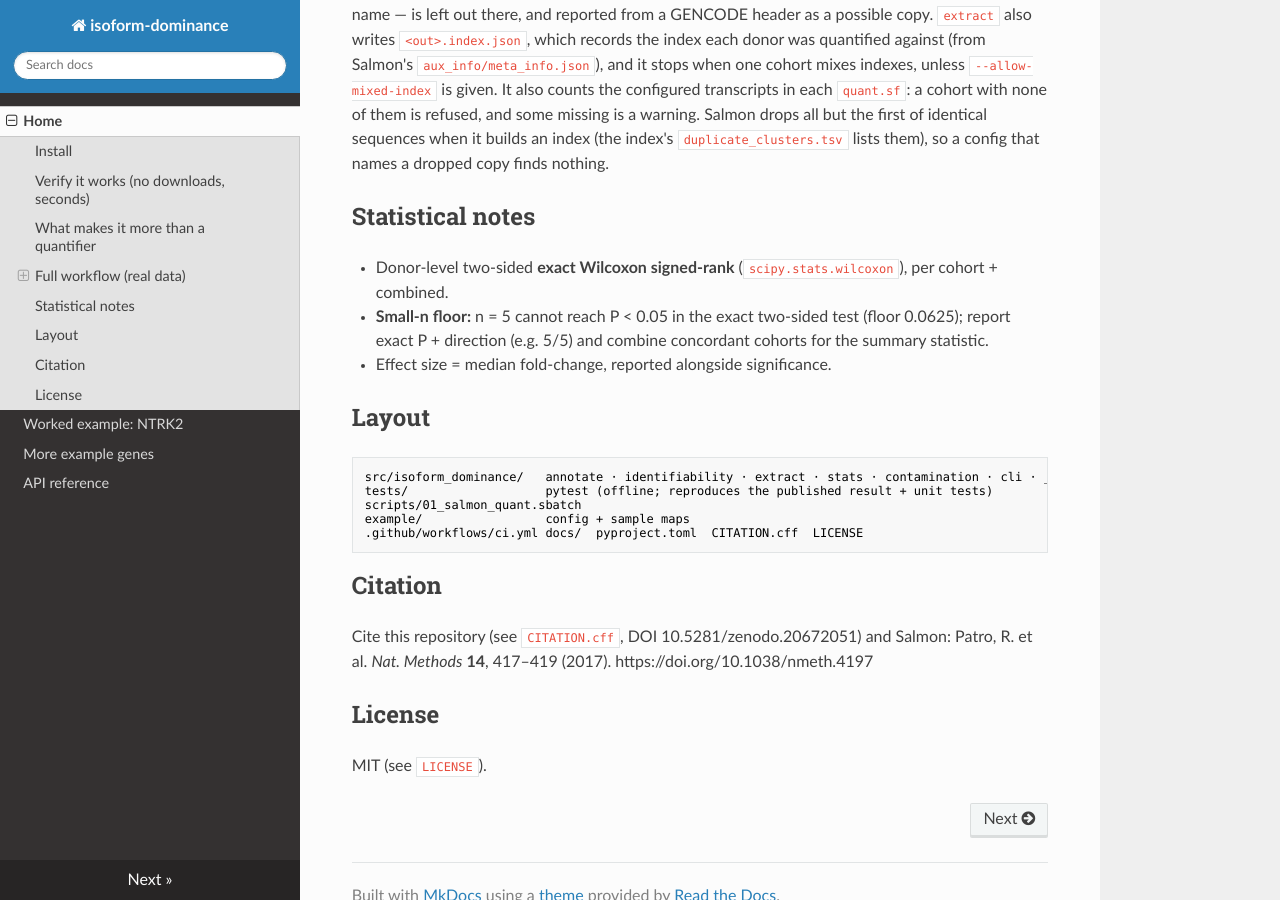
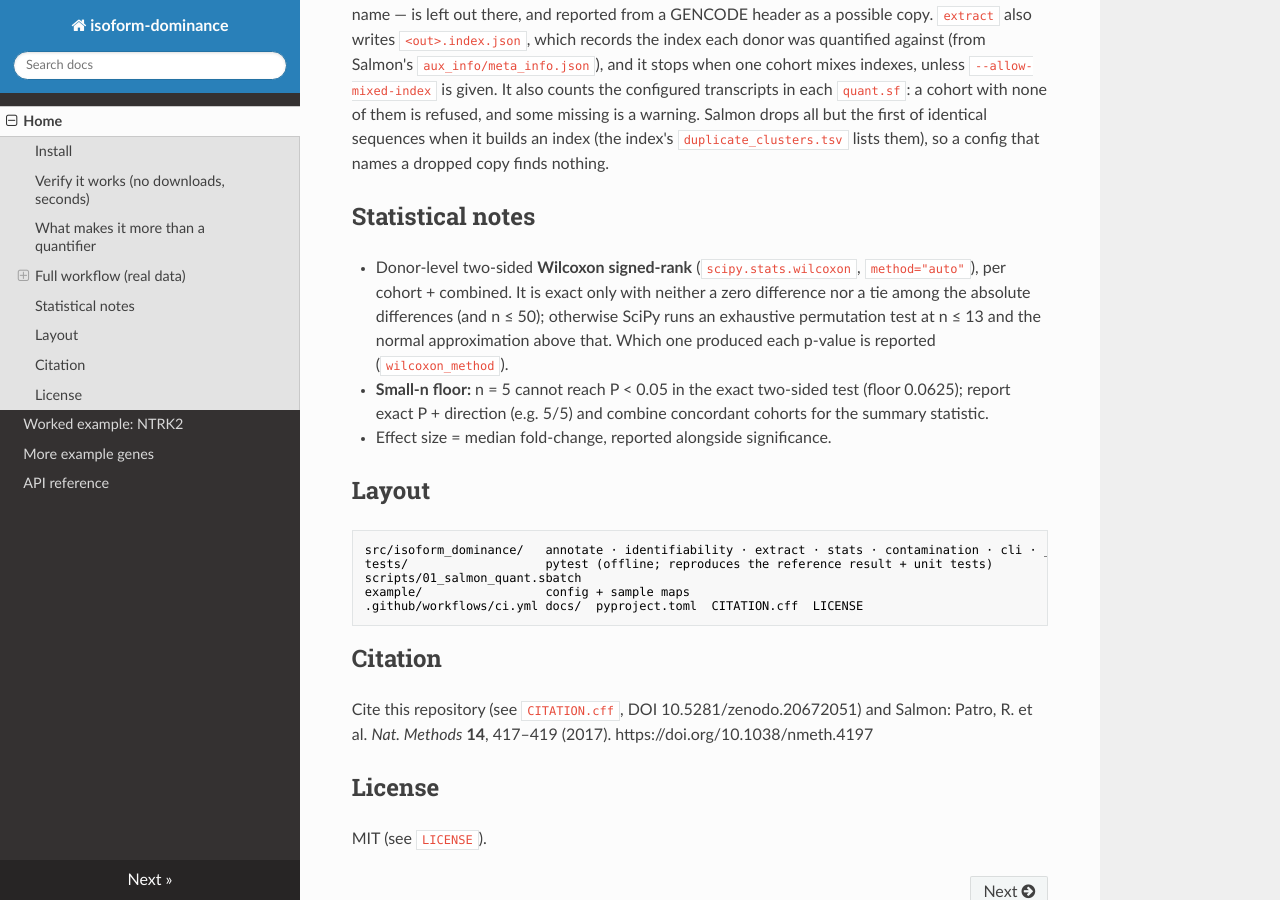
Before and after one commit to charliekim97/isoform-dominance-pipeline, an MkDocs documentation site: the page built from docs/index.md, in a window 1280 px wide and 900 px high, scrolled down 2727 px. Built offline with MkDocs 1.6.1, drawn with Linux system fonts in a browser that asks for light colours; nearby versions of some CDN libraries; some of the changed text lies outside the part shown.

Commit message:
docs: the layers are computed from sequence and the stated design; the paired-end example that was wrong; the predicted SE is no lower bound on replicate scatter; the reference result, not a published one

````diff
--- a/docs/index.md
+++ b/docs/index.md
@@ -39,7 +39,7 @@
 isoform-dominance selftest
 # or: pytest -q
 ```
-reproduces the published LEPR result (5/5, 6/6, combined n=11 P=9.8e-4) on a clean machine.
+reproduces the reference LEPR result (5/5, 6/6, combined n=11 P=9.8e-4) on a clean machine.
 
 ## What makes it more than a quantifier
 
@@ -142,7 +142,11 @@
 
 ## Statistical notes
 
-- Donor-level two-sided **exact Wilcoxon signed-rank** (`scipy.stats.wilcoxon`), per cohort + combined.
+- Donor-level two-sided **Wilcoxon signed-rank** (`scipy.stats.wilcoxon`, `method="auto"`), per
+  cohort + combined. It is exact only with neither a zero difference nor a tie among the absolute
+  differences (and n ≤ 50); otherwise SciPy runs an exhaustive permutation test at n ≤ 13 and
+  the normal approximation above that. Which one produced each p-value is reported
+  (`wilcoxon_method`).
 - **Small-n floor:** n = 5 cannot reach P < 0.05 in the exact two-sided test (floor 0.0625);
   report exact P + direction (e.g. 5/5) and combine concordant cohorts for the summary statistic.
 - Effect size = median fold-change, reported alongside significance.
@@ -151,7 +155,7 @@
 
 ```
 src/isoform_dominance/   annotate · identifiability · extract · stats · contamination · cli · _selftest
-tests/                   pytest (offline; reproduces the published result + unit tests)
+tests/                   pytest (offline; reproduces the reference result + unit tests)
 scripts/01_salmon_quant.sbatch
 example/                 config + sample maps
 .github/workflows/ci.yml docs/  pyproject.toml  CITATION.cff  LICENSE
````
Also changed, not shown: CHANGELOG.md (+17 -0 lines), README.md (+4 -2 lines), 4 other files.
